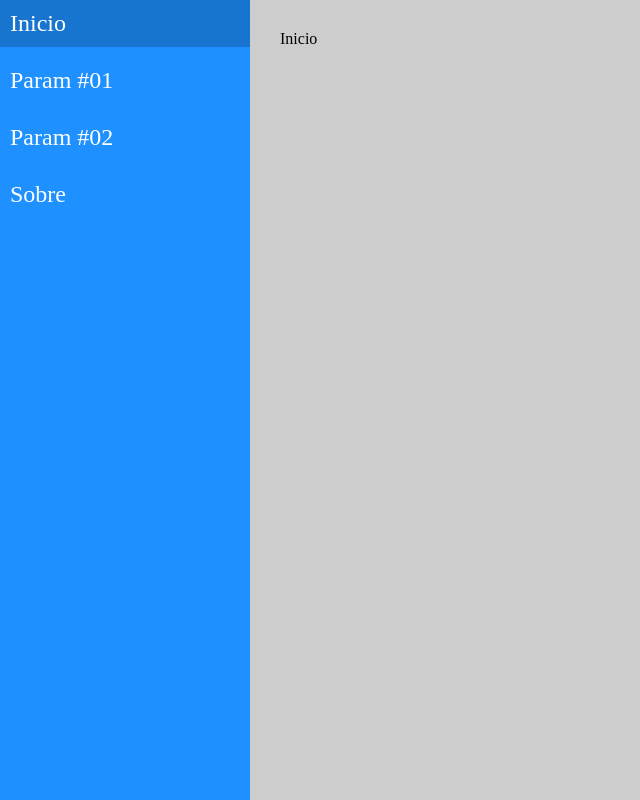
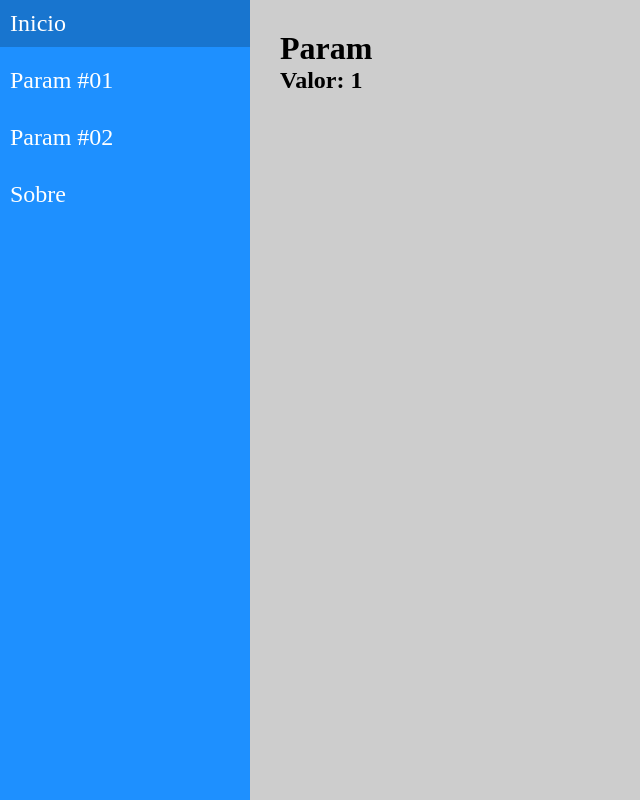
Before and after one commit to hericlesLima/React-Navigation, a React (Create React App) app: page /param/1 in a window 1280 px wide. Shown: the whole page, without its empty margins (0-640 px from the left). Built offline with nearby package versions, Linux system fonts and the light colour scheme.

Commit message:
paramenter navigation 2

```diff
--- a/src/components/Content.jsx
+++ b/src/components/Content.jsx
@@ -11,7 +11,7 @@ const Content = props => (
             <Route path='/about'>
                 <About/>
             </Route>
-            <Route path='/param:id'>
+            <Route path='/param/:id'>
                 <Param/>
             </Route>
             <Route path='/'>
--- a/src/components/Menu.jsx
+++ b/src/components/Menu.jsx
@@ -14,7 +14,7 @@ const Menu = (props) => (
           <Link to="/param/1">Param #01</Link>
         </li>
         <li>
-          <Link to="/param">Param #02</Link>
+          <Link to="/param/hericles">Param #02</Link>
         </li>
         <li>
           <Link to="/about">Sobre</Link>
--- a/src/views/examples/Param.jsx
+++ b/src/views/examples/Param.jsx
@@ -6,7 +6,7 @@ import './Home.css'
 const Param = props => {
     const { id } = useParams()
     return (
-    <div className=  'Param'>
+    <div className='Param'>
         <h1>Param</h1>
         <h2>Valor: {id}</h2>
     </div>
```
